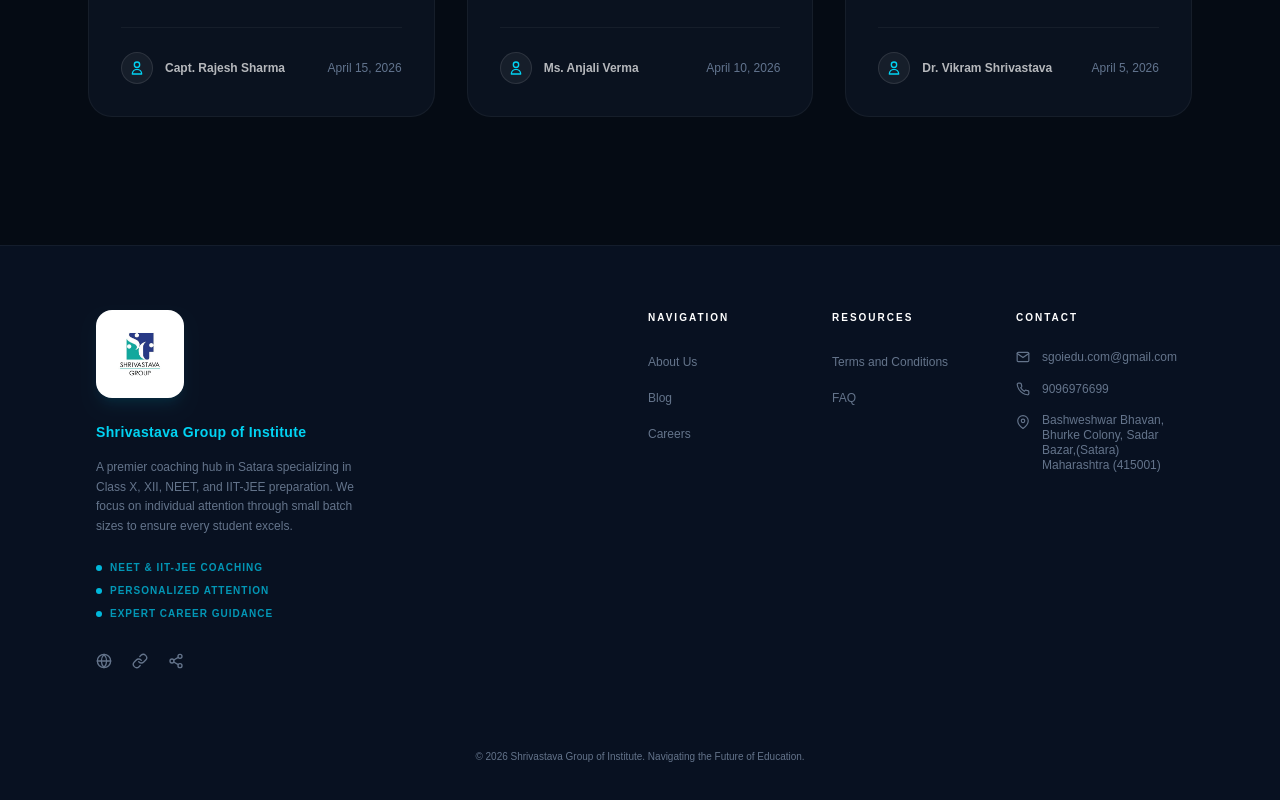
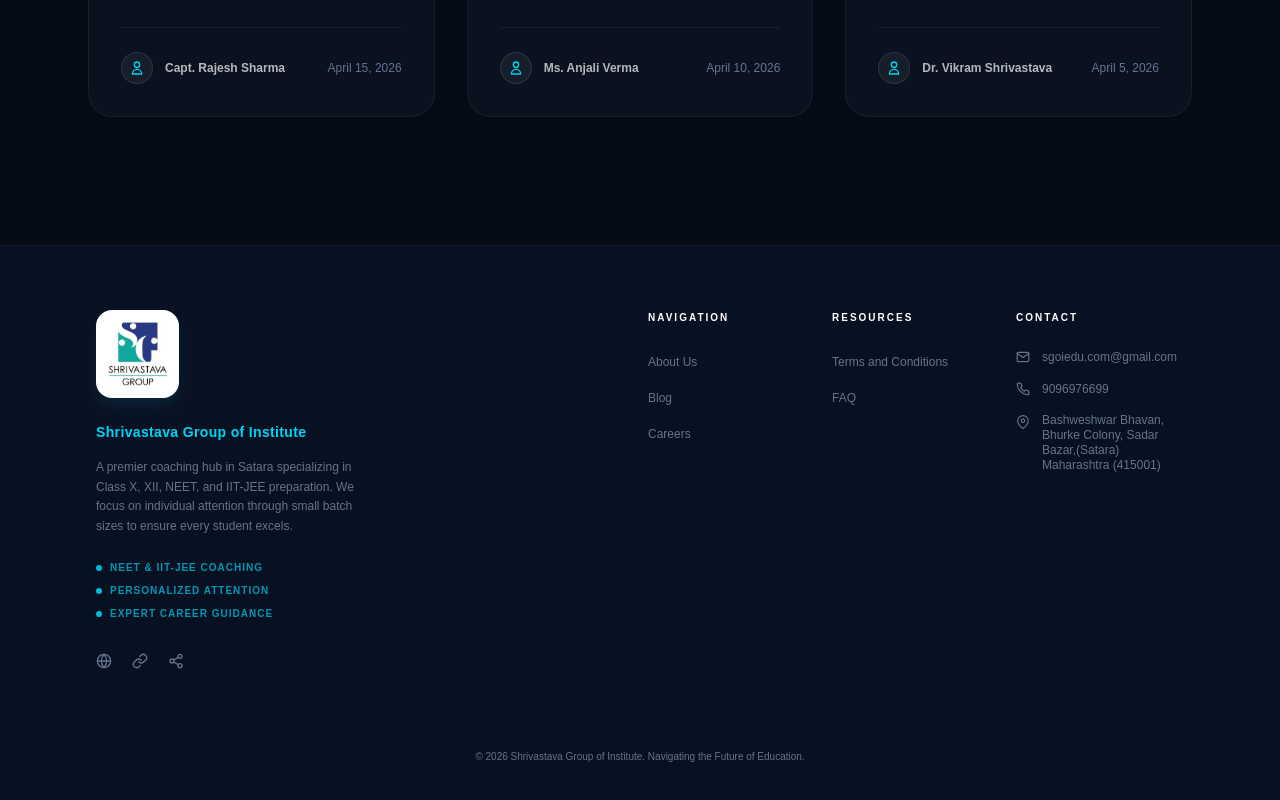
Before and after one commit to devanshi19b/cruise-academy, a Next.js app in the folder cruise-academy/: page /blog in a window 1280 px wide. Shown: the part 719-1519 px from the top of the page. Built offline with nearby package versions, Linux system fonts and the light colour scheme.

Commit message:
LOGO UPDATED

```diff
--- a/cruise-academy/components/Footer.tsx
+++ b/cruise-academy/components/Footer.tsx
@@ -44,7 +44,7 @@ export default function Footer() {
             <div className="mb-6">
               <div className="bg-white p-3 rounded-2xl w-max shadow-lg shadow-cyan-500/10">
                 <Image
-                  src="/images/footer-logo.png"
+                  src="/images/footer-logo-new.jpg"
                   alt="SGOI Logo"
                   width={120}
                   height={120}
```
Also changed, not shown: cruise-academy/public/images/footer-logo-new.jpg (added).
